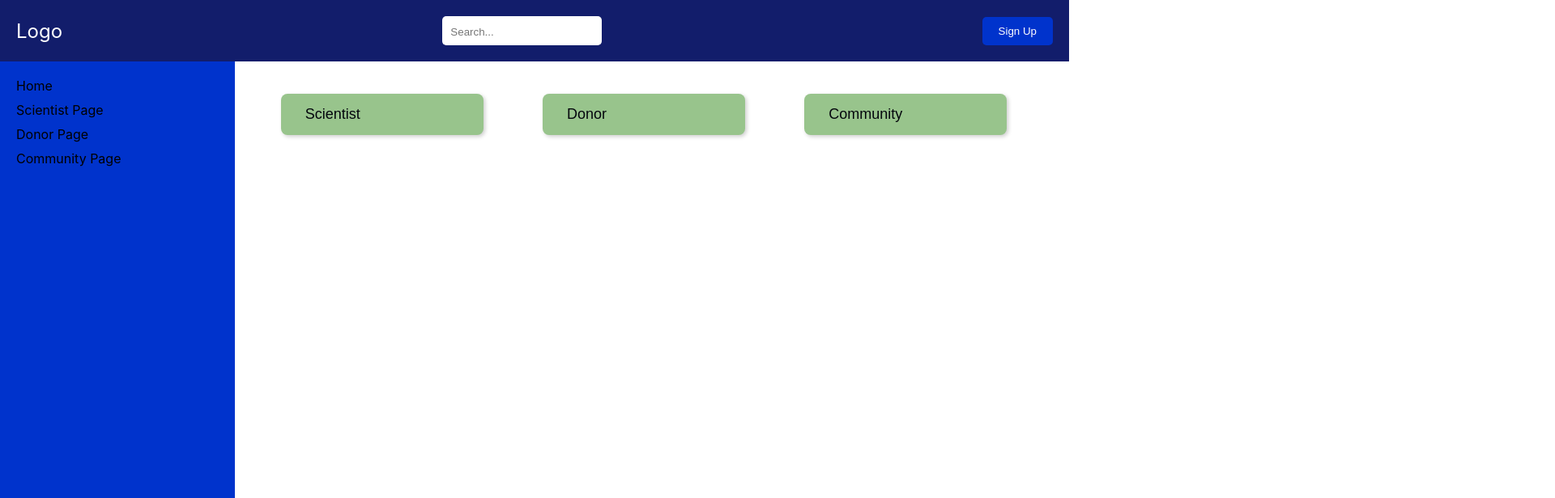
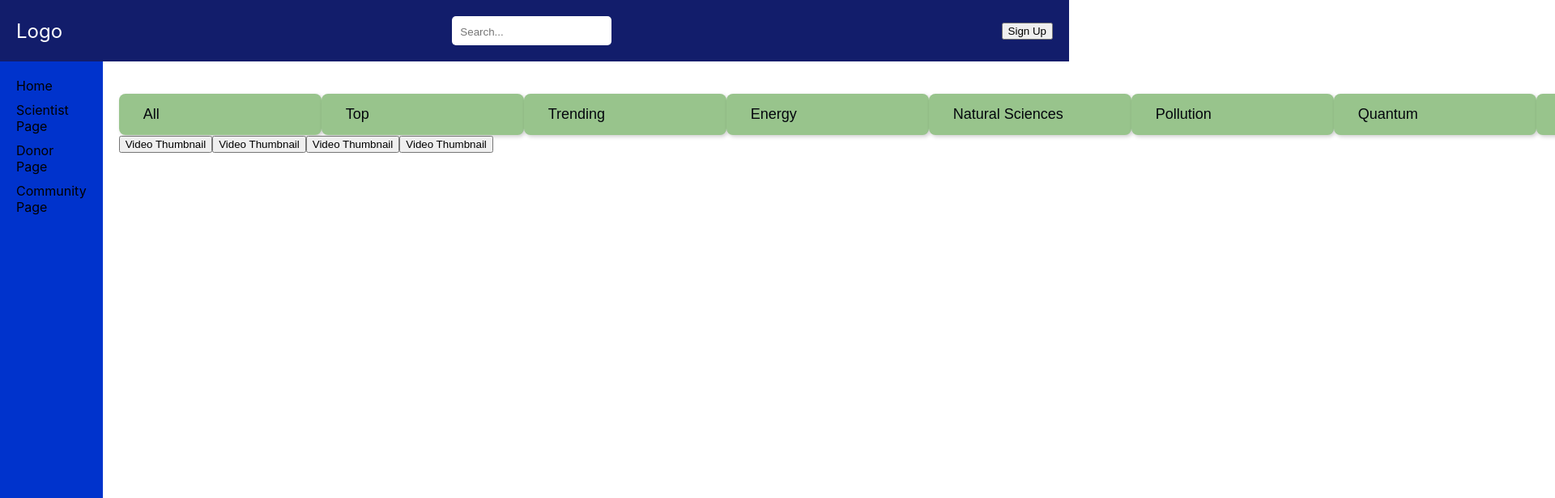
Before and after one commit to Unboundscience/Proof-of-Concept, a React (Create React App) app in the folder unbound-science/: page / in a window 1280 px wide. Both pictures are taken after a click on the item "Home". Shown: the top 616 px of the page at 81% size, 1920 px wide, since content can reach past the window. Built offline with nearby package versions, Linux system fonts and the light colour scheme.

Commit message:
Finished basic framework of website with MVP pages

```diff
--- a/unbound-science/src/App.js
+++ b/unbound-science/src/App.js
@@ -3,8 +3,10 @@ import './App.css';
 import Header from './components/Header';
 import Sidebar from './components/Navbar';
 import ScientistPage from './ScientistPage';
-
+import CommunityPage from './CommunityPage';
 import SignUpPage from './components/signuppage';
+import DonorPage from './DonorPage';
+import HomePage from './HomePage';
 
 
 
@@ -20,11 +22,14 @@ function App() {
 
   return (
     <div className="App">
-      <Header />
+      <Header onNavigate={navigateTo} />
       <div className="container">
         <Sidebar onNavigate={navigateTo} />
+        {currentPage === 'home' && <HomePage onNavigate={navigateTo} />}
         {currentPage === 'signup' && <SignUpPage onNavigate={navigateTo} />}
-        {currentPage === 'scientist' && <ScientistPage />}
+        {currentPage === 'scientist' && <ScientistPage  onNavigate={navigateTo} />}
+        {currentPage === 'donor' && <DonorPage  onNavigate={navigateTo} />}
+        {currentPage === 'community' && <CommunityPage onNavigate={navigateTo} />}
       </div>
     </div>
   );
--- /dev/null
+++ b/unbound-science/src/CommunityPage.js
@@ -0,0 +1,24 @@
+import React from 'react';
+
+
+function CommunityPage() {
+
+    return (
+        <div className="landing-page">
+          {/* Your landing page content here */}
+          <div className="signup-buttons">
+            <button className="scientist-button">Viewing History</button>
+            <button className="donor-button">Community Proposals</button>
+            <button className="community-button">Referrals</button>
+            <button className="community-button">Scientific Peer Review</button>
+            <button className="community-button">Voting History</button>
+            <button className="community-button">Foundation Proposals</button>
+            <button className="community-button">Favorites</button>
+            <button className="community-button">Live Chat</button>
+
+          </div>
+        </div>
+      );
+}
+
+export default CommunityPage;
--- /dev/null
+++ b/unbound-science/src/DonorPage.js
@@ -0,0 +1,27 @@
+import React from 'react';
+
+
+function DonorPage() {
+
+    return (
+        <div className="landing-page">
+          {/* Your landing page content here */}
+          <div>
+          <button className="scientist-button">Make Donation</button>
+          </div>
+          <div className="signup-buttons">
+            <button className="scientist-button">Donation History</button>
+            <button className="donor-button">Community Proposals</button>
+            <button className="community-button">Referrals</button>
+            <button className="community-button">Scientific Peer Review</button>
+            <button className="community-button">Voting History</button>
+            <button className="community-button">Foundation Proposals</button>
+            <button className="community-button">Favorites</button>
+            <button className="community-button">Live Chat</button>
+
+          </div>
+        </div>
+      );
+}
+
+export default DonorPage;
--- /dev/null
+++ b/unbound-science/src/HomePage.js
@@ -0,0 +1,33 @@
+import React from 'react';
+
+
+function HomePage() {
+
+    return (
+        <div className="landing-page">
+          {/* Your landing page content here */}
+          <div className="signup-buttons">
+            <button className="scientist-button">All</button>
+            <button className="donor-button">Top</button>
+            <button className="community-button">Trending</button>
+            <button className="community-button">Energy</button>
+            <button className="community-button">Natural Sciences</button>
+            <button className="community-button">Pollution</button>
+            <button className="community-button">Quantum</button>
+            <button className="community-button">Current Season</button>
+            <button className="community-button">Previous Season</button>
+            <button className="community-button">Record Breakers</button>
+
+          </div>
+
+          <div>
+            <button>Video Thumbnail</button>
+            <button>Video Thumbnail</button>
+            <button>Video Thumbnail</button>
+            <button>Video Thumbnail</button>
+          </div>
+        </div>
+      );
+}
+
+export default HomePage;
--- a/unbound-science/src/ScientistPage.js
+++ b/unbound-science/src/ScientistPage.js
@@ -1,18 +1,18 @@
 import React from 'react';
 
 
-function SignUpPage() {
+function ScientistPage() {
 
     return (
         <div className="landing-page">
-      SUPER COOL STUFF
+          {/* Your landing page content here */}
           <div className="signup-buttons">
-          <button className="scientist-button">Scientist</button>
-          <button className="donor-button">Donor</button>
-          <button className="community-button">Community</button>
+            <button className="scientist-button">My Projects</button>
+            <button className="donor-button">My Sectors</button>
+            <button className="community-button">My Reviews</button>
           </div>
         </div>
       );
 }
 
-export default SignUpPage;
+export default ScientistPage;
--- a/unbound-science/src/components/Navbar.js
+++ b/unbound-science/src/components/Navbar.js
@@ -5,7 +5,7 @@ function Navbar({ onNavigate }) {
   return (
     <nav className="navbar">
       <ul>
-        <li onClick={() => onNavigate('signup')}>Home</li>
+        <li onClick={() => onNavigate('home')}>Home</li>
         <li onClick={() => onNavigate('scientist')}>Scientist Page</li>
         <li onClick={() => onNavigate('donor')}>Donor Page</li>
         <li onClick={() => onNavigate('community')}>Community Page</li>
--- a/unbound-science/src/components/header.js
+++ b/unbound-science/src/components/header.js
@@ -1,13 +1,15 @@
 import React from 'react';
 import './Header.css';
-function Header() {
+
+
+function Header({ onNavigate }) {
   return (
     <header className="header">
       <div className="logo">Logo</div>
       <div className="search-bar">
         <input type="text" placeholder="Search..." />
       </div>
-      <button className="signup-button">Sign Up</button>
+      <button className="scientist-button" onClick={() => onNavigate('signup')}>Sign Up</button>
     </header>
   );
 }
```
Lines whose indentation alone changed are shown as unchanged.
